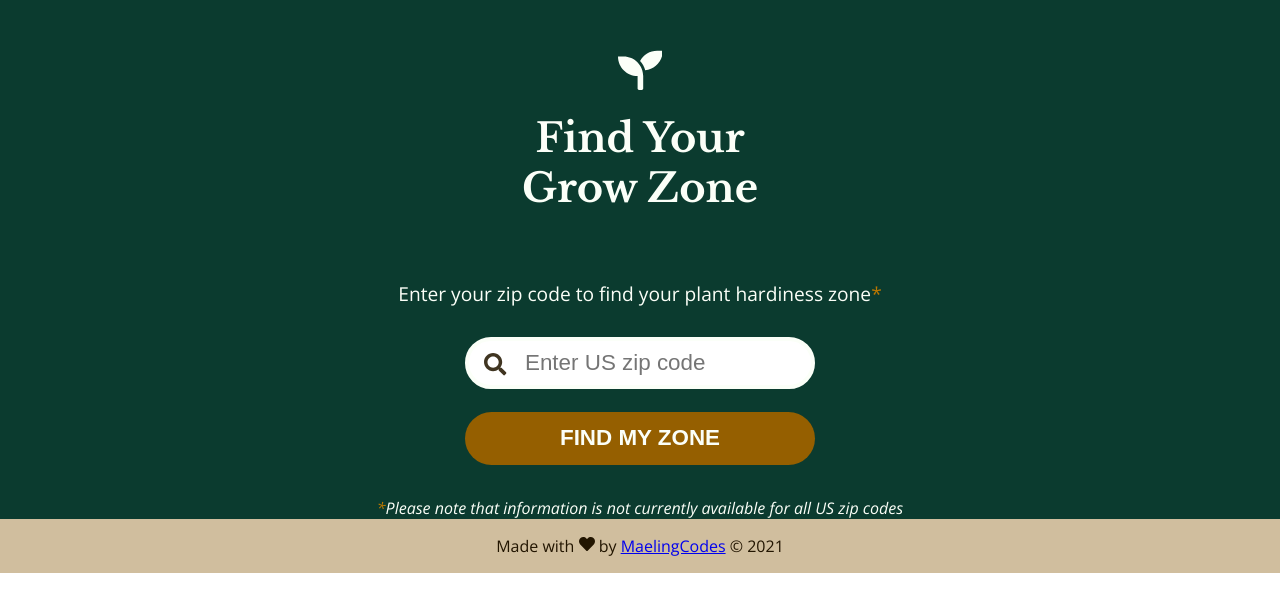
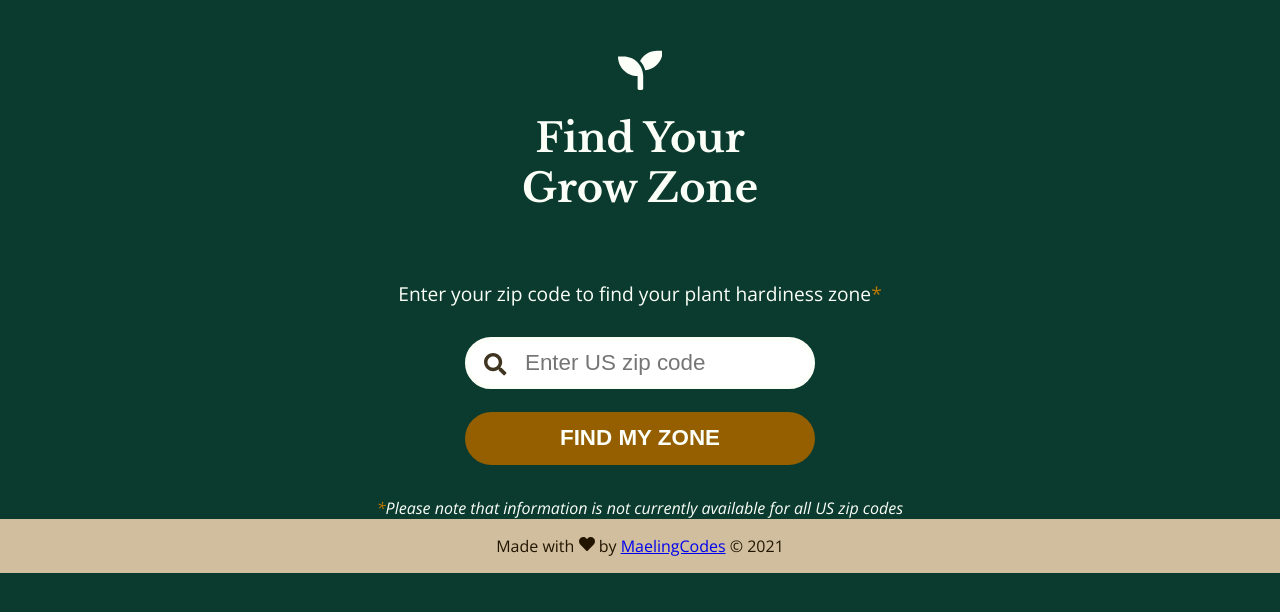
Before and after one commit to maelingmurphy/grow-zone-finder, a React (Create React App) app: page / in a window 1280 px wide. Shown: the top 612 px of the page. Built offline with nearby package versions, Linux system fonts and the light colour scheme.

Commit message:
add wrapper div and set height to 100vh

```diff
--- a/src/App.js
+++ b/src/App.js
@@ -72,12 +72,15 @@ const App = () => {
 
   return (
     <div className="App">
-      <div class="container">
-        <Header />
-        <Form displayData={displayData} zipCode={zipCode} onChange={onChange}/>
-        <Results zone={zone} isCorrectFormat={isCorrectFormat} />
+      <div class="wrapper">
+        <div class="container">
+          <Header />
+          <Form displayData={displayData} zipCode={zipCode} onChange={onChange}/>
+          <Results zone={zone} isCorrectFormat={isCorrectFormat} />
+        </div>
+        <Footer />
       </div>
-      <Footer />
+
     </div>
   );
 }
--- a/src/index.css
+++ b/src/index.css
@@ -10,8 +10,11 @@
 
 .App {
   background: #0B3B2F;
-  /* height: 100vh; */
   font-family: 'Open Sans', sans-serif;
+}
+
+.wrapper {
+  height: 100vh;
 }
 
 .container {
```
